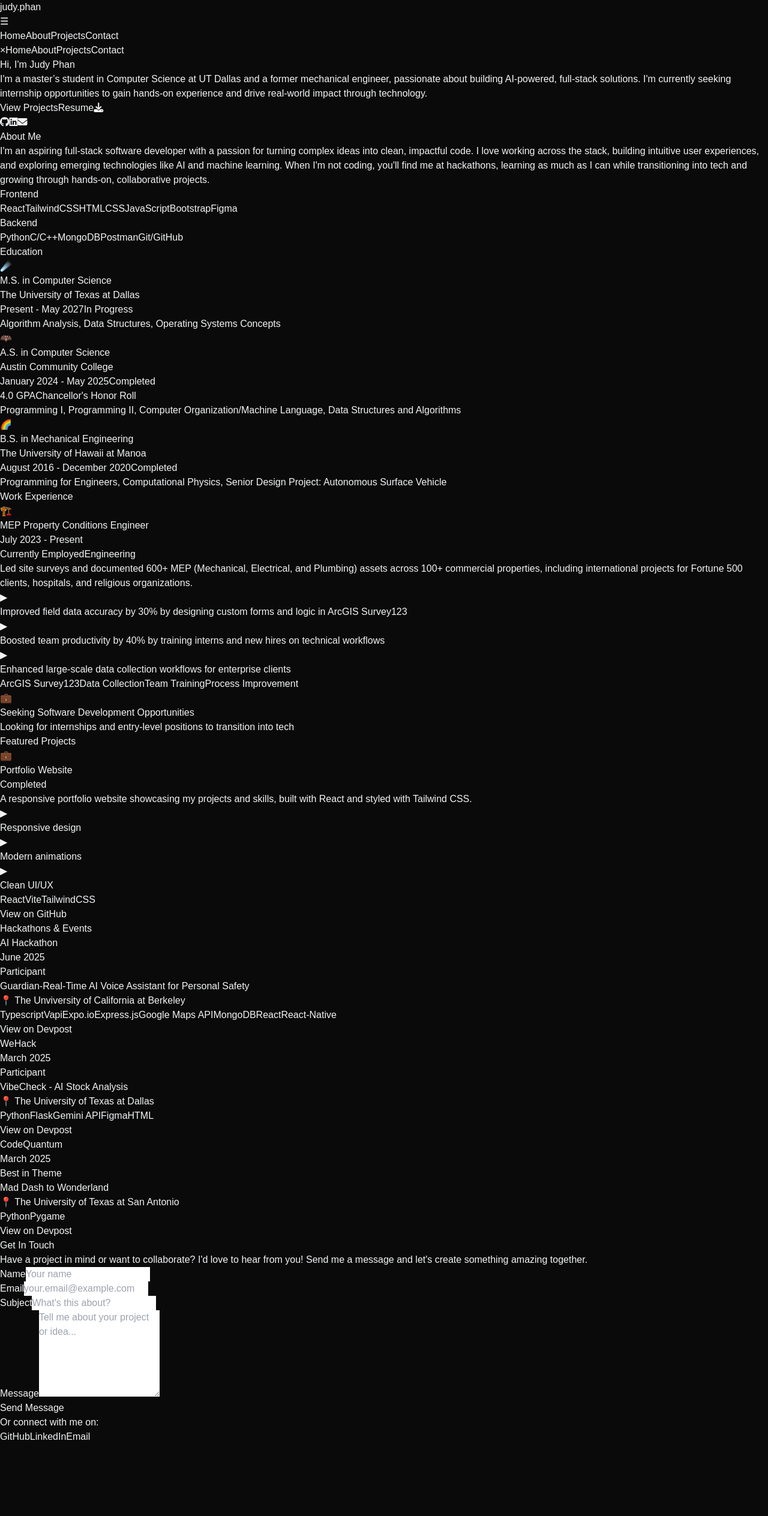
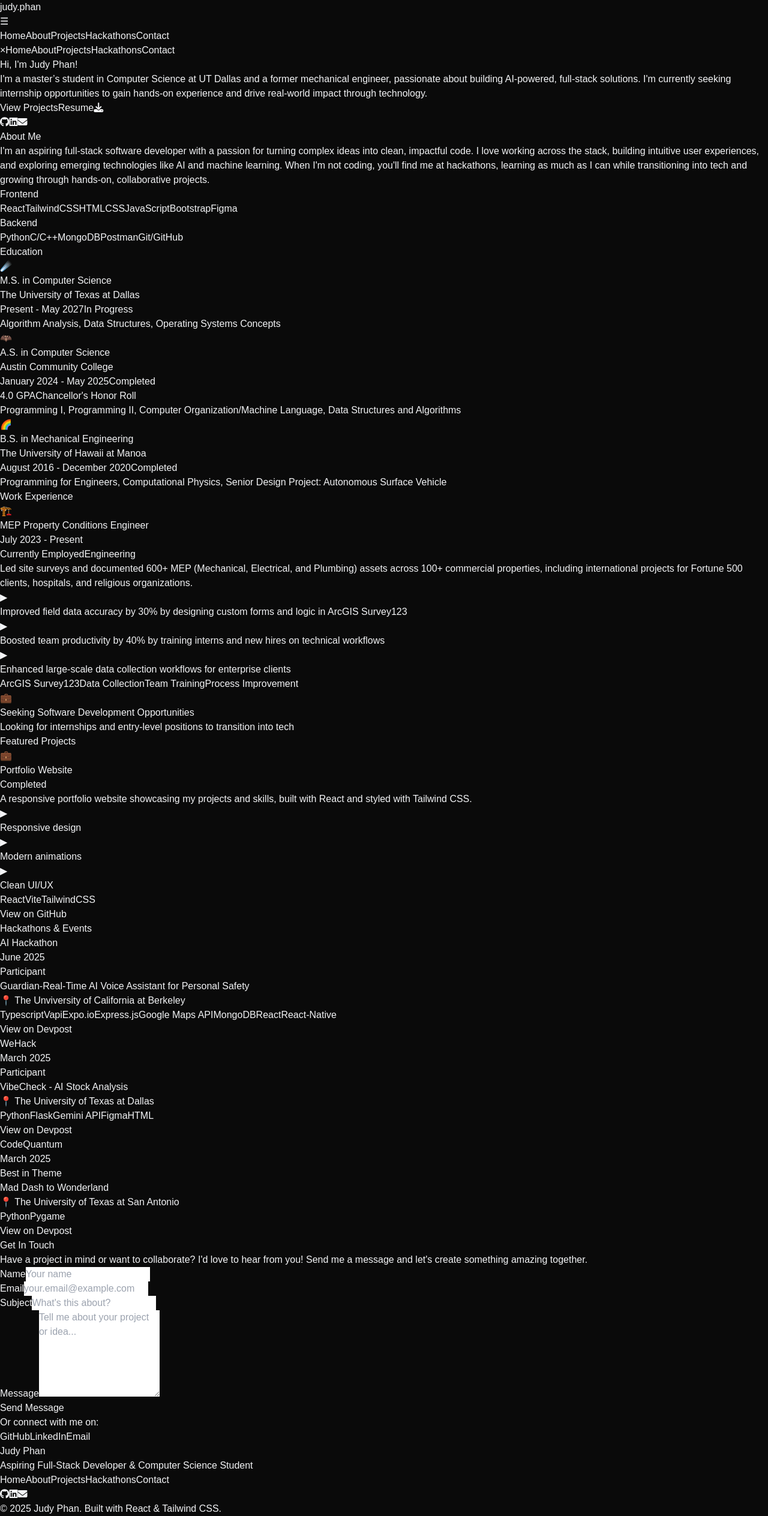
Before and after one commit to judyphantx/Portfolio_Website, a React (Vite) app in the folder judy-website/: page / in a window 1280 px wide. Shown: the whole page at 60% size. Before the commit the page ends 2407 px from the top, so only its background shows below. Built offline with nearby package versions, Linux system fonts and the light colour scheme.

Commit message:
Added footer to website

```diff
--- a/judy-website/src/App.jsx
+++ b/judy-website/src/App.jsx
@@ -1,16 +1,31 @@
-import React, { useState } from "react";
+import React, { useState, useEffect } from "react";
 import "./App.css";
 import { LoadingScreen } from "./components/LoadingScreen";
 import { Navbar } from "./components/Navbar";
 import { MobileMenu } from "./components/MobileMenu";
 import { Home } from "./components/sections/Home";
 import { About } from "./components/sections/About";
-import {Projects} from "./components/sections/Projects"
+import { Projects } from "./components/sections/Projects";
+import { Footer } from "./components/sections/Footer";
 import "./index.css";
 
 function App() {
   const [isLoaded, setIsLoaded] = useState(false);
   const [menuOpen, setMenuOpen] = useState(false);
+
+  // Scroll to top when the app loads
+  useEffect(() => {
+    if (isLoaded) {
+      // Small delay to ensure the page is fully rendered
+      setTimeout(() => {
+        window.scrollTo({ top: 0, behavior: "smooth" });
+        // Also clear any hash from the URL
+        if (window.location.hash) {
+          window.history.replaceState(null, null, window.location.pathname);
+        }
+      }, 100);
+    }
+  }, [isLoaded]);
 
   return (
     <>
@@ -25,6 +40,7 @@ function App() {
         <Home />
         <About />
         <Projects />
+        <Footer />
       </div>
     </>
   );
--- a/judy-website/src/components/MobileMenu.jsx
+++ b/judy-website/src/components/MobileMenu.jsx
@@ -1,4 +1,3 @@
-import { useEffect } from "react";
 export const MobileMenu = ({ menuOpen, setMenuOpen }) => {
   return (
     <>
@@ -54,6 +53,19 @@ export const MobileMenu = ({ menuOpen, setMenuOpen }) => {
           Projects
         </a>
         <a
+          href="#projects"
+          onClick={() => setMenuOpen(false)}
+          className={`text-2xl font-semibold text-white my-4 transform transition-transform duration-300
+                  ${
+                    menuOpen
+                      ? "opacity-100 translate-y-0"
+                      : "opacity-0 translate-y-5"
+                  }
+              `}
+        >
+          Hackathons
+        </a>
+        <a
           href="#Contact"
           onClick={() => setMenuOpen(false)}
           className={`text-2xl font-semibold text-white my-4 transform transition-transform duration-300
--- a/judy-website/src/components/Navbar.jsx
+++ b/judy-website/src/components/Navbar.jsx
@@ -36,6 +36,12 @@ export const Navbar = ({ menuOpen, setMenuOpen }) => {
               Projects
             </a>
             <a
+              href="#projects"
+              className="text-gray-300 hover:text-white transition-colors"
+            >
+              Hackathons
+            </a>
+            <a
               href="#Contact"
               className="text-gray-300 hover:text-white transition-colors"
             >
--- /dev/null
+++ b/judy-website/src/components/sections/Footer.jsx
@@ -0,0 +1,90 @@
+export const Footer = () => {
+  return (
+    <footer className="bg-gray-900/50 border-t border-gray-700 py-8">
+      <div className="max-w-6xl mx-auto px-4">
+        <div className="flex flex-col md:flex-row justify-between items-center">
+          {/* Left side - Name and tagline */}
+          <div className="mb-4 md:mb-0 text-center md:text-left">
+            <h3 className="text-xl font-bold bg-gradient-to-r from-blue-500 to-cyan-400 bg-clip-text text-transparent">
+              Judy Phan
+            </h3>
+            <p className="text-gray-400 text-sm mt-1">
+              Aspiring Full-Stack Developer & Computer Science Student
+            </p>
+          </div>
+
+          {/* Center - Navigation */}
+          <div className="flex gap-6 mb-4 md:mb-0">
+            <a
+              href="#home"
+              className="text-gray-400 hover:text-white text-sm transition-colors"
+            >
+              Home
+            </a>
+            <a
+              href="#about"
+              className="text-gray-400 hover:text-white text-sm transition-colors"
+            >
+              About
+            </a>
+            <a
+              href="#projects"
+              className="text-gray-400 hover:text-white text-sm transition-colors"
+            >
+              Projects
+            </a>
+            <a
+              href="#projects"
+              className="text-gray-400 hover:text-white text-sm transition-colors"
+            >
+              Hackathons
+            </a>
+            <a
+              href="#Contact"
+              className="text-gray-400 hover:text-white text-sm transition-colors"
+            >
+              Contact
+            </a>
+          </div>
+
+          {/* Right side - Social links */}
+          <div className="flex gap-4">
+            <a
+              href="https://github.com/judyphantx"
+              target="_blank"
+              rel="noopener noreferrer"
+              className="text-gray-400 hover:text-white transition-colors"
+              aria-label="GitHub"
+            >
+              <i className="fab fa-github text-lg"></i>
+            </a>
+            <a
+              href="https://www.linkedin.com/in/judyphantx/"
+              target="_blank"
+              rel="noopener noreferrer"
+              className="text-gray-400 hover:text-blue-400 transition-colors"
+              aria-label="LinkedIn"
+            >
+              <i className="fab fa-linkedin text-lg"></i>
+            </a>
+            <a
+              href="mailto:judy.phan@utdallas.edu"
+              className="text-gray-400 hover:text-purple-400 transition-colors"
+              aria-label="Email"
+            >
+              <i className="fas fa-envelope text-lg"></i>
+            </a>
+          </div>
+        </div>
+
+        {/* Bottom section - Copyright */}
+        <div className="border-t border-gray-700 mt-6 pt-6 text-center">
+          <p className="text-gray-500 text-sm">
+            © {new Date().getFullYear()} Judy Phan. Built with React & Tailwind
+            CSS.
+          </p>
+        </div>
+      </div>
+    </footer>
+  );
+};
--- a/judy-website/src/components/sections/Home.jsx
+++ b/judy-website/src/components/sections/Home.jsx
@@ -6,7 +6,7 @@ export const Home = () => {
     >
       <div className="text-center z-10 px-4">
         <h1 className="text-6xl font-bold mb-6 bg-gradient-to-r from-blue-500 to-cyan-400 bg-clip-text text-transparent leading-tight">
-          Hi, I'm Judy Phan
+          Hi, I'm Judy Phan!
         </h1>
         <p className="text-gray-400 text-lg mb-8 max-w-lg mx-auto">
           I'm a master’s student in Computer Science at UT Dallas and a former
--- a/judy-website/src/components/sections/Projects.jsx
+++ b/judy-website/src/components/sections/Projects.jsx
@@ -195,7 +195,7 @@ export const Projects = () => {
         </div>
 
         {/* Contact Form Section */}
-        <div className="mt-16">
+        <div id="Contact" className="mt-16">
           <div className="bg-gray-900/30 backdrop-blur-sm rounded-xl p-8 border border-gray-700">
             <h3 className="text-2xl font-bold mb-6 text-white text-center bg-gradient-to-r from-blue-500 to-purple-400 bg-clip-text text-transparent">
               Get In Touch
```
